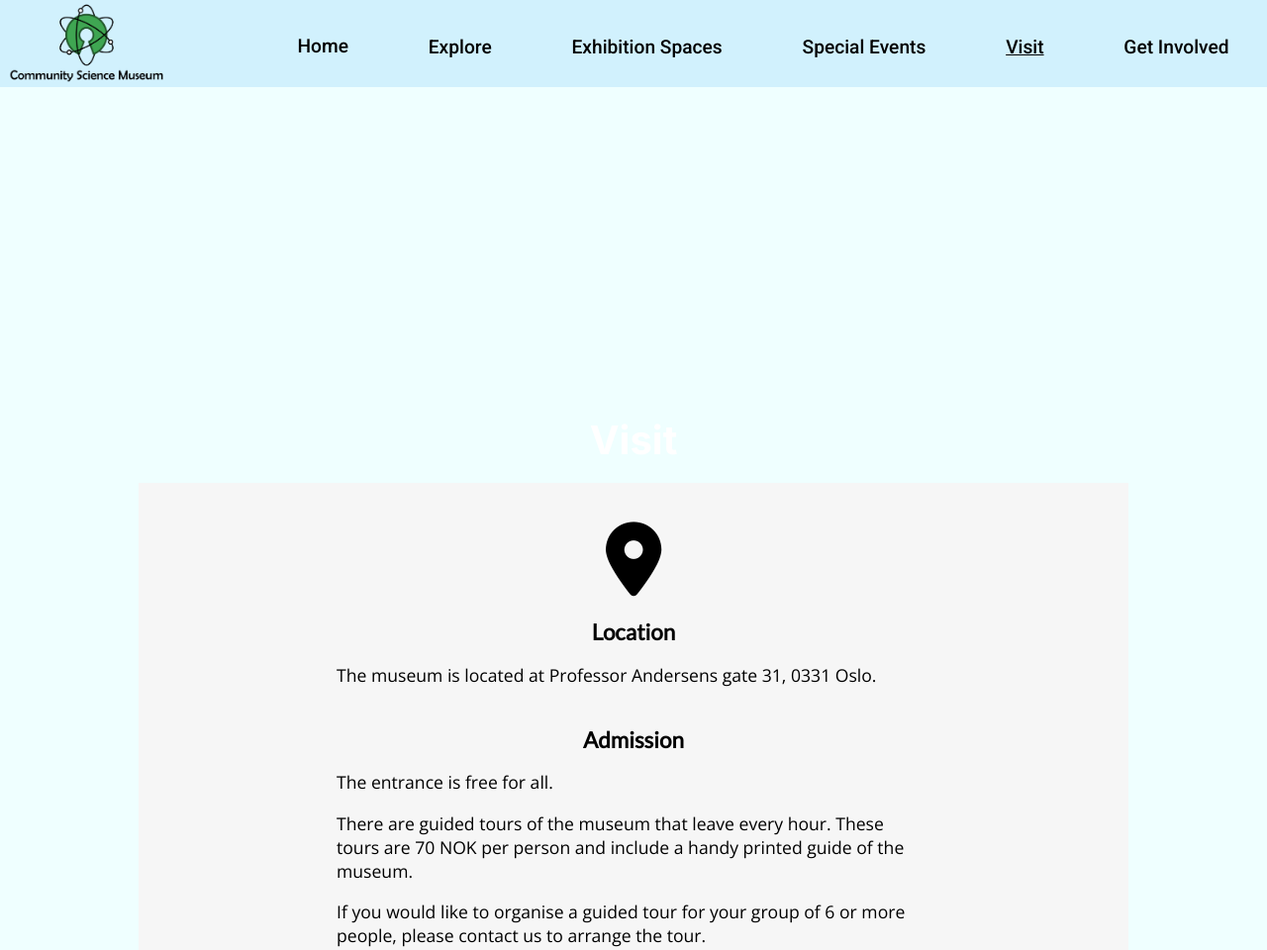
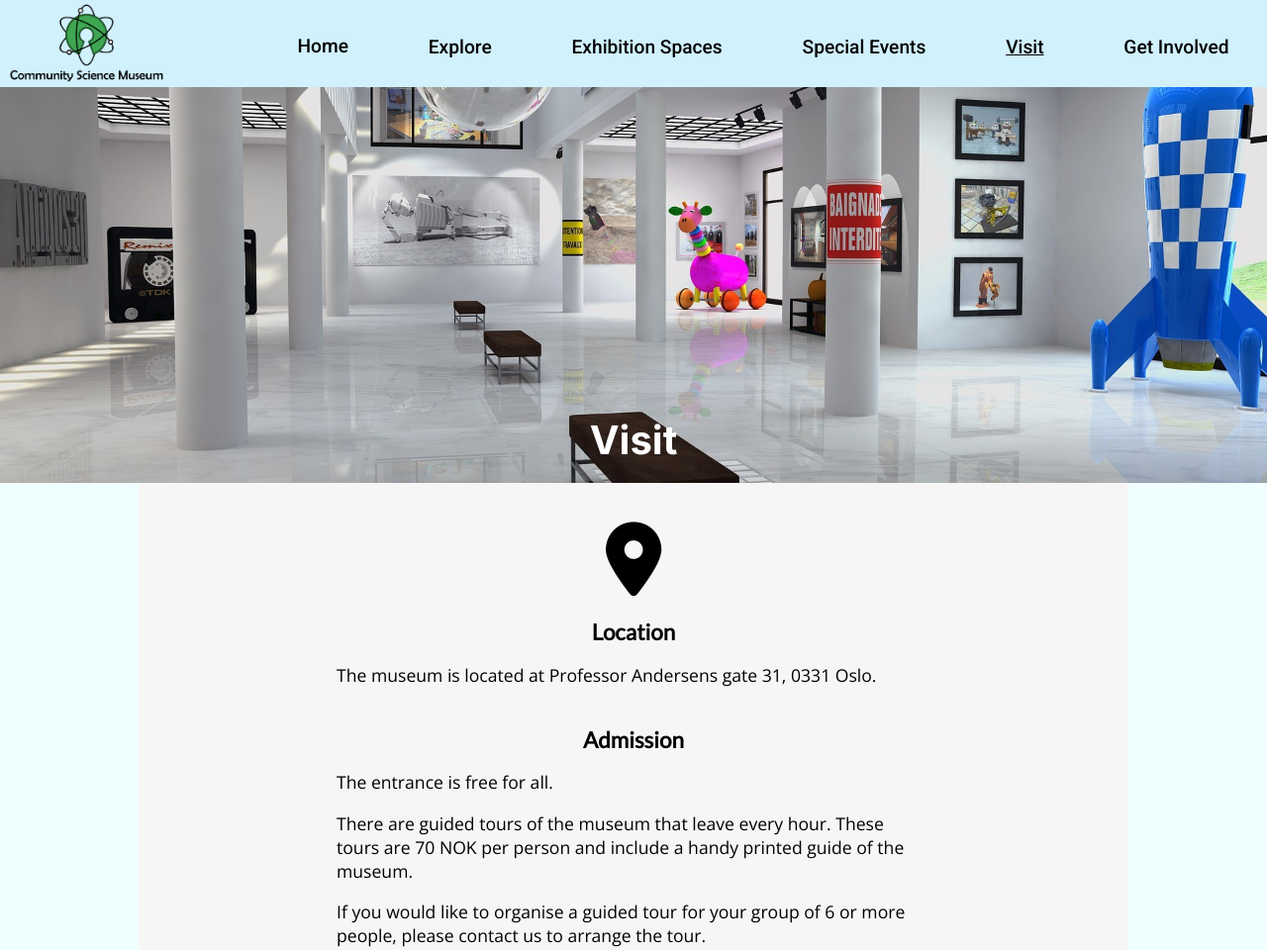
Before and after one commit to TheRegzi/Semester-Project-1, a plain HTML site: page visit.html in a window 1280 px wide. Shown: the top 960 px of the page at 99% size. Drawn offline with nearby package versions, Linux system fonts and the light colour scheme; the site is published under a folder, as on GitHub Pages, so addresses that start at the root find nothing.

Commit message:
Changed file path

```diff
--- a/css/visit.css
+++ b/css/visit.css
@@ -1,5 +1,5 @@
 .visit-banner-img {
-    background-image: url(/photos/exhibition-1863344_1920.jpg);
+    background-image: url(../photos/exhibition-1863344_1920.jpg);
     width: 100%;
     height: 300px;
     background-size: cover;
```
